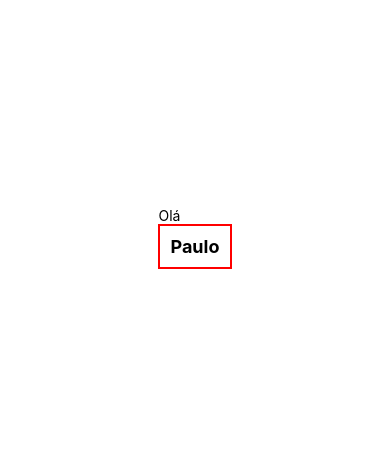
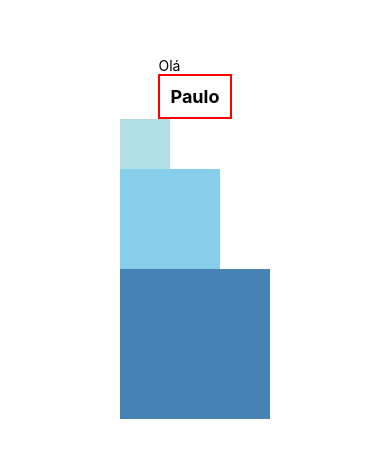
Before and after one commit to pauloesantos/React-Native-CasaDoCodigo, a React Native app: screen / in a window 390 px wide. Shown: the part 184-642 px from the top of the page. Built offline with nearby package versions, Linux system fonts and the light colour scheme.

Commit message:
Cap-06 1

```diff
--- a/App.js
+++ b/App.js
@@ -1,12 +1,14 @@
 import React from 'react';
 import { StyleSheet, Text, View } from 'react-native';
-import OlaMundo from './componentes/OlaMundo.js';
+import OlaMundo from './componentes/OlaMundo';
+import DimensoesFixas from './componentes/DimensoesFixas';
 
 
 export default function App() {
   return (
     <View style={styles.container}>
       <OlaMundo nome='Paulo' />
+      <DimensoesFixas />
     </View>
   );
 }
--- /dev/null
+++ b/componentes/DimensoesFixas.js
@@ -0,0 +1,14 @@
+import React from 'react';
+import { View } from 'react-native';
+    class DimensoesFixas extends React.Component {
+    render() {
+        return (
+            <View>
+                <View style={{width: 50, height: 50, backgroundColor: 'powderblue'}} />
+                <View style={{width: 100, height: 100, backgroundColor: 'skyblue'}} />
+                <View style={{width: 150, height: 150, backgroundColor: 'steelblue'}} />
+            </View>
+        );
+    }
+};
+export default DimensoesFixas;
```
